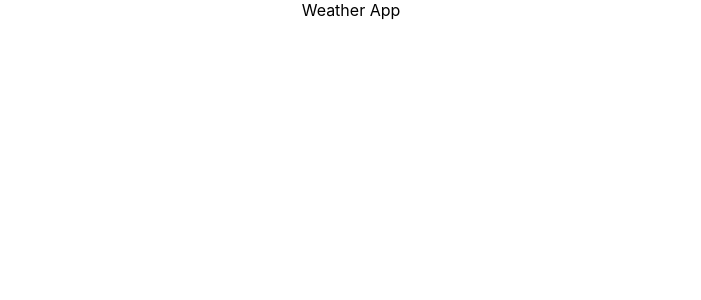
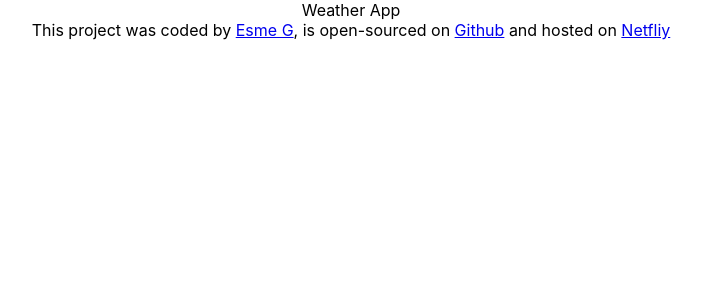
Before and after one commit to esmeG3/project-weather-forecast, a React (Create React App) app: page / in a window 1280 px wide. Shown: the top 300 px of the page, without its empty margins (289-990 px from the left). Built offline with nearby package versions, Linux system fonts and the light colour scheme.

Commit message:
added footer with links

```diff
--- a/src/App.js
+++ b/src/App.js
@@ -4,8 +4,29 @@ import './App.css';
 export default function App() {
   return (
     <div className="App">
-    Weather App
-
+      Weather App
+      <footer>
+        This project was coded by{" "}
+        <a href="https://github.com/esmeG3" target="_blank" rel="noreferrer">
+          Esme G
+        </a>
+        , is open-sourced on{" "}
+        <a
+          href="https://github.com/esmeG3/project-weather-forecast"
+          target="_blank"
+          rel="noreferrer"
+        >
+          Github
+        </a>{" "}
+        and hosted on{" "}
+        <a
+          href="https://forecast-theweather.netlify.app/"
+          target="_blank"
+          rel="noreferrer"
+        >
+          Netfliy
+        </a>
+      </footer>
     </div>
   );
 }
```
